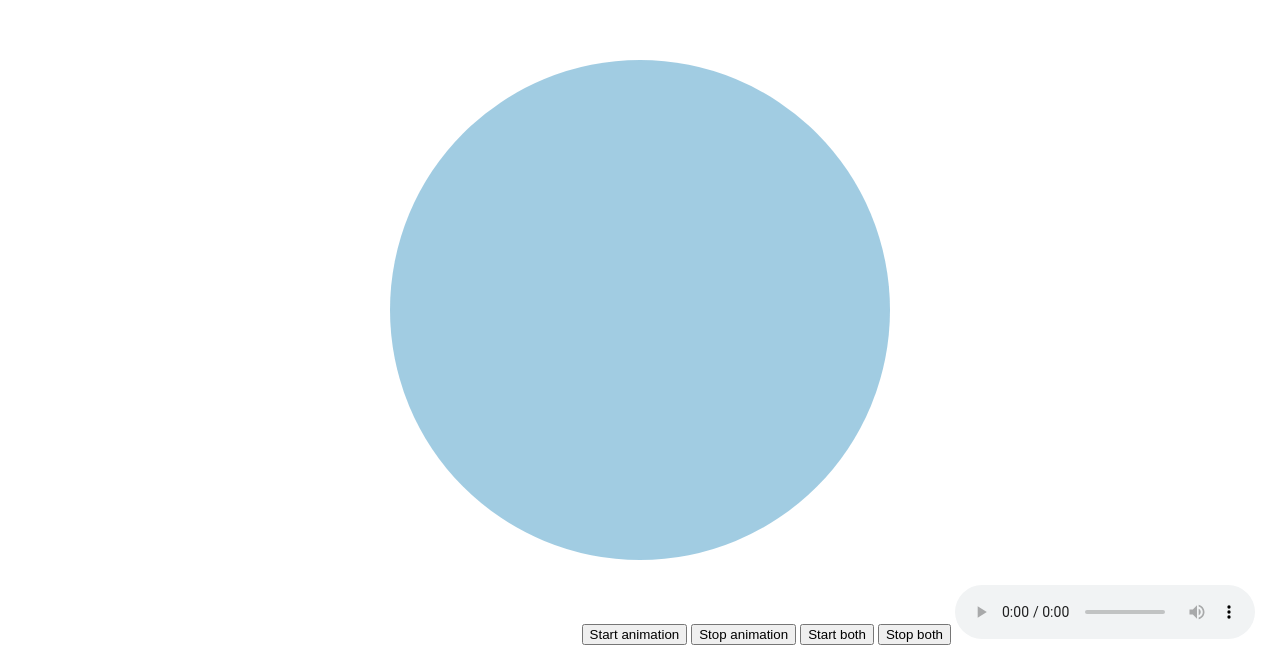
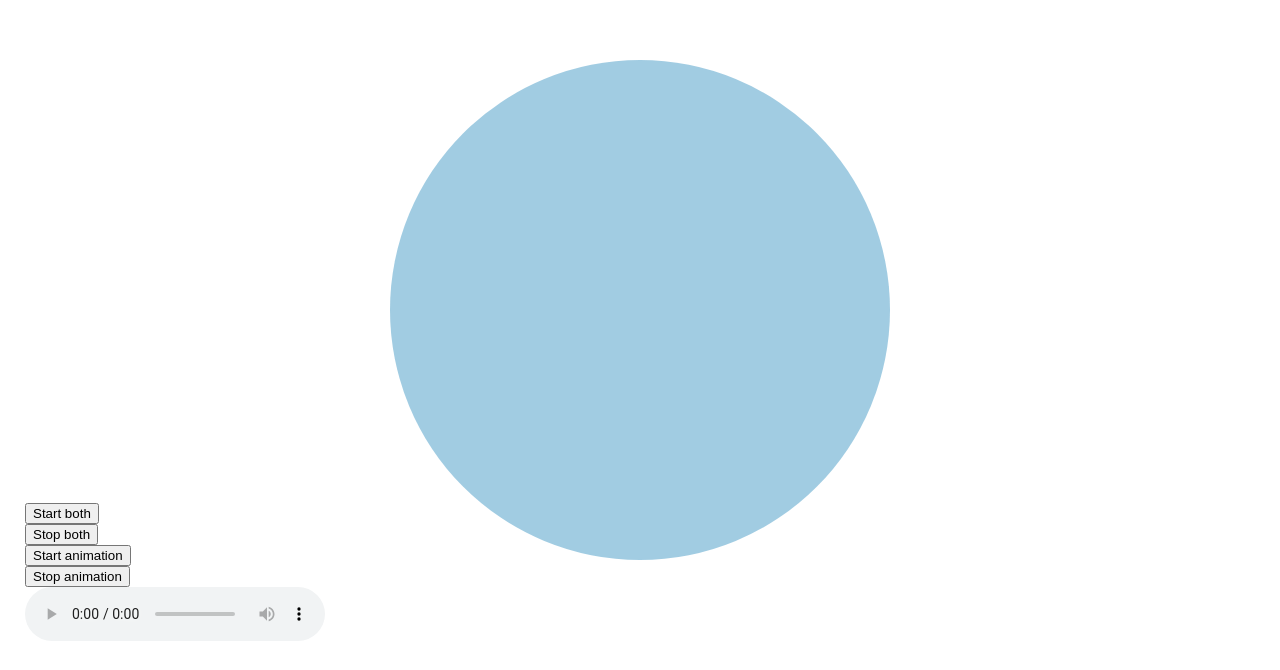
Before and after one commit to laine-k/fablab, a plain HTML site: page index.html in a window 1280 px wide. Shown: the part 130-800 px from the top of the page. Drawn offline with Linux system fonts and the light colour scheme.

Commit message:
position

```diff
--- a/index.html
+++ b/index.html
@@ -16,10 +16,11 @@
 		<div id="timer"></div>
 		<!--<div id="counter"></div>-->
 		<div class="buttons">
+				<button onclick="startBoth()">Start both</button>
+				<button onclick="stopBoth()">Stop both</button>
 			<button onclick="startAnimation()">Start animation</button>
 			<button onclick="stopAnimation()">Stop animation</button>
-			<button onclick="startBoth()">Start both</button>
-			<button onclick="stopBoth()">Stop both</button>
+
 			<audio controls id="audioPlayer">
 				<source src="sound.mp3" type="audio/mpeg">
 			  </audio>
--- a/main.css
+++ b/main.css
@@ -33,5 +33,9 @@
   .buttons{
 	position: fixed;
 	bottom:25px;
-	right:25px;
-  }
+	left:25px;
+	text-align: right;
+}
+	button{
+		display: block;
+	}
```
